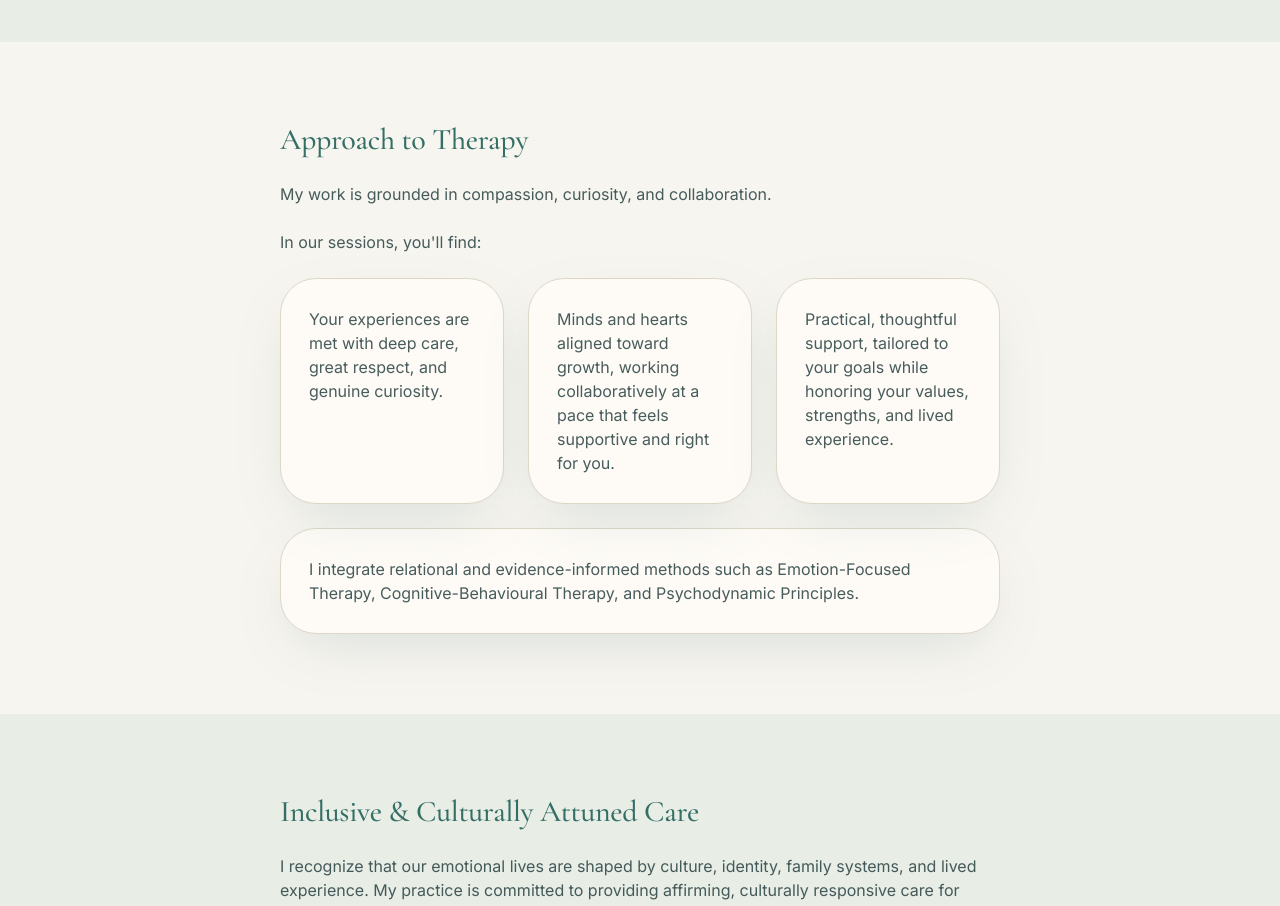
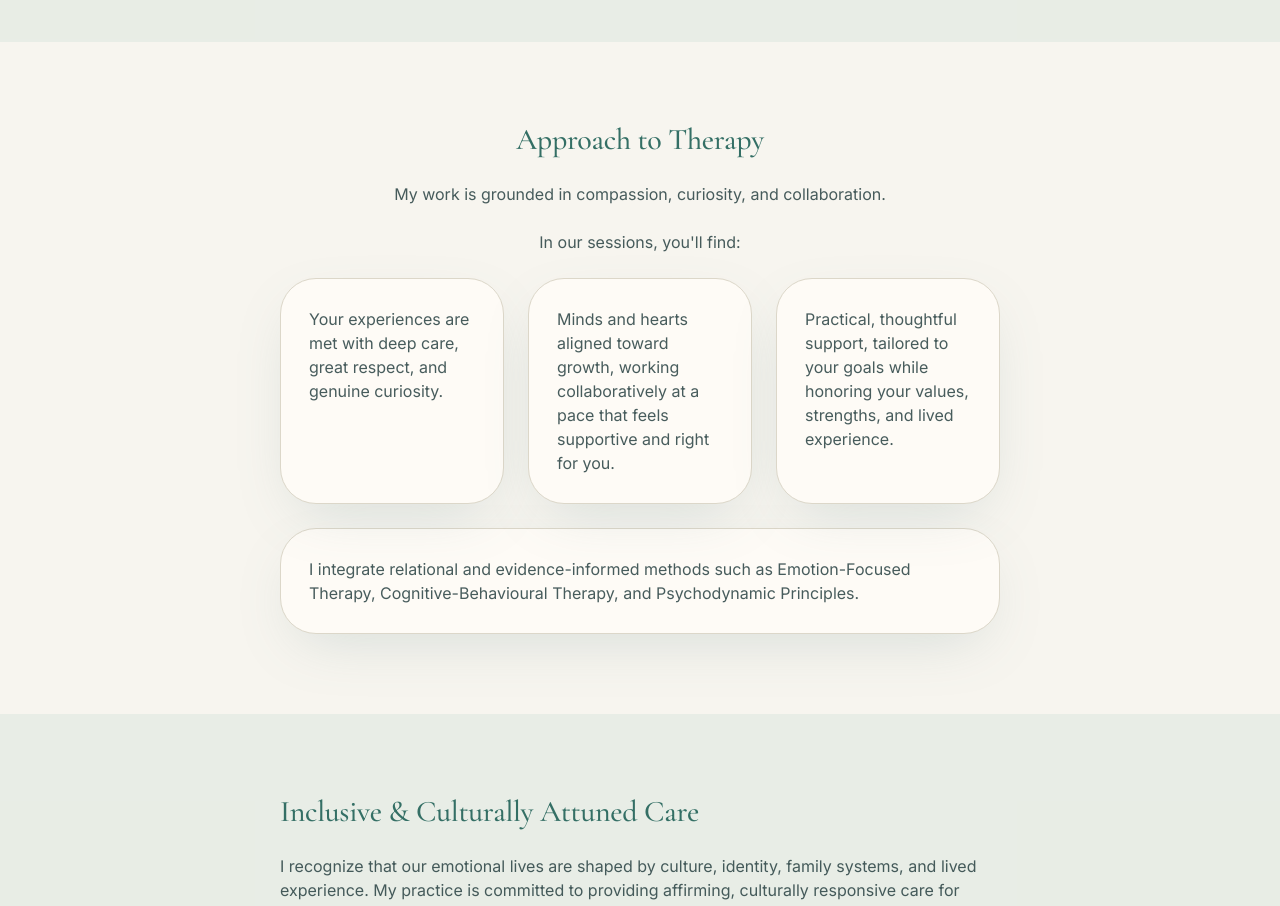
Before and after one commit to jessica22gardner-coder/sparks-psychotherapy, a React (Vite) app: page /about in a window 1280 px wide. Shown: the part 1740-2646 px from the top of the page. Built offline with nearby package versions, Linux system fonts and the light colour scheme.

Commit message:
Center-align the Approach to Therapy intro
Heading and the two intro lines are centered; the cards below
stay left-aligned

```diff
--- a/src/routes/_site.about.tsx
+++ b/src/routes/_site.about.tsx
@@ -96,9 +96,11 @@ function AboutPage() {
       {/* APPROACH TO THERAPY */}
       <section className="py-20">
         <div className="mx-auto max-w-3xl px-6 space-y-6 text-foreground/85">
-          <h2 className="text-3xl">Approach to Therapy</h2>
-          <p>My work is grounded in compassion, curiosity, and collaboration.</p>
-          <p>In our sessions, you&apos;ll find:</p>
+          <h2 className="text-3xl text-center">Approach to Therapy</h2>
+          <p className="text-center">
+            My work is grounded in compassion, curiosity, and collaboration.
+          </p>
+          <p className="text-center">In our sessions, you&apos;ll find:</p>
           <div className="grid md:grid-cols-3 gap-6">
             <div className="bg-card border border-border rounded-3xl p-7 shadow-soft">
               <p>Your experiences are met with deep care, great respect, and genuine curiosity.</p>
```
